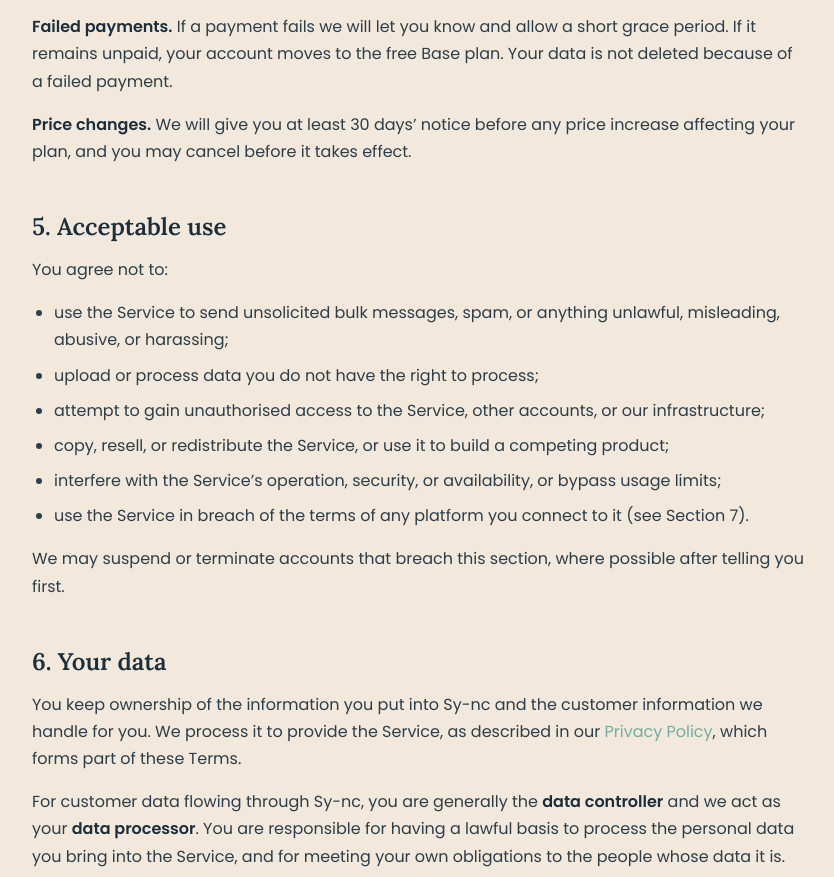
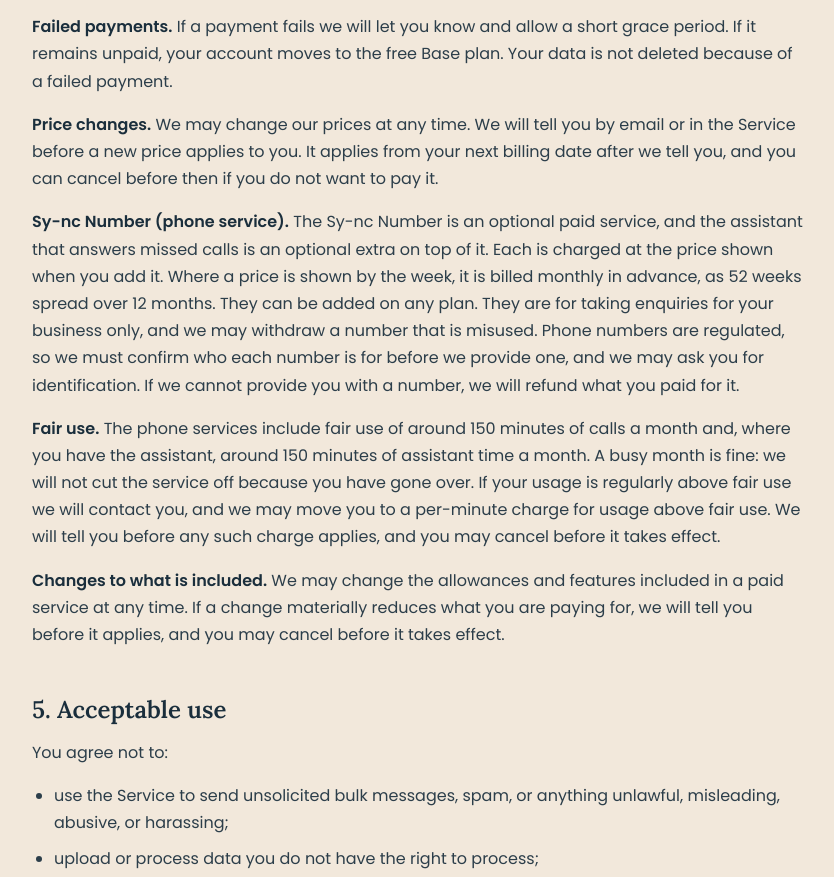
Before and after one commit to JoshJNC/sync-website, a plain HTML site: page terms.html in a window 1280 px wide. Shown: the part 1912-2789 px from the top of the page, without its empty margins (222-1056 px from the left). Drawn offline with Linux system fonts and the light colour scheme.

Commit message:
Terms: phone service, fair use, and prices can change without a fixed notice period
Section 4: adds the Sy-nc Number and assistant (weekly prices billed monthly),
fair use of around 150 minutes, and changes to what is included. Price changes
no longer carry a 30-day notice period: we tell the customer first and the new
price applies from their next billing date.

Co-Authored-By: Claude Fable 5.2 <noreply@anthropic.com>
Claude-Session: https://claude.ai/code/session_01Bw3UF1pw8gsRTHGq8e3kHn

```diff
--- a/terms.html
+++ b/terms.html
@@ -101,7 +101,7 @@
   <div class="wrap">
     <span class="eyebrow">Legal</span>
     <h1>Terms of Service</h1>
-    <p>Last updated: 15 August 2026</p>
+    <p>Last updated: 23 November 2026</p>
   </div>
 </section>
 
@@ -135,7 +135,10 @@
     <p><strong>Paid plans.</strong> If you choose a paid plan, subscription fees are billed in advance through our payment processor, Stripe, on the cycle shown at checkout. Prices are shown at the point of purchase and may include VAT where applicable.</p>
     <p><strong>Cancelling.</strong> You can cancel at any time from within the app. Your paid features continue until the end of the period you have already paid for, after which your account moves to the free Base plan. Except where required by law, we do not provide refunds for part-used periods.</p>
     <p><strong>Failed payments.</strong> If a payment fails we will let you know and allow a short grace period. If it remains unpaid, your account moves to the free Base plan. Your data is not deleted because of a failed payment.</p>
-    <p><strong>Price changes.</strong> We will give you at least 30 days&rsquo; notice before any price increase affecting your plan, and you may cancel before it takes effect.</p>
+    <p><strong>Price changes.</strong> We may change our prices at any time. We will tell you by email or in the Service before a new price applies to you. It applies from your next billing date after we tell you, and you can cancel before then if you do not want to pay it.</p>
+    <p><strong>Sy-nc Number (phone service).</strong> The Sy-nc Number is an optional paid service, and the assistant that answers missed calls is an optional extra on top of it. Each is charged at the price shown when you add it. Where a price is shown by the week, it is billed monthly in advance, as 52 weeks spread over 12 months. They can be added on any plan. They are for taking enquiries for your business only, and we may withdraw a number that is misused. Phone numbers are regulated, so we must confirm who each number is for before we provide one, and we may ask you for identification. If we cannot provide you with a number, we will refund what you paid for it.</p>
+    <p><strong>Fair use.</strong> The phone services include fair use of around 150 minutes of calls a month and, where you have the assistant, around 150 minutes of assistant time a month. A busy month is fine: we will not cut the service off because you have gone over. If your usage is regularly above fair use we will contact you, and we may move you to a per-minute charge for usage above fair use. We will tell you before any such charge applies, and you may cancel before it takes effect.</p>
+    <p><strong>Changes to what is included.</strong> We may change the allowances and features included in a paid service at any time. If a change materially reduces what you are paying for, we will tell you before it applies, and you may cancel before it takes effect.</p>
 
     <h2>5. Acceptable use</h2>
     <p>You agree not to:</p>
```
